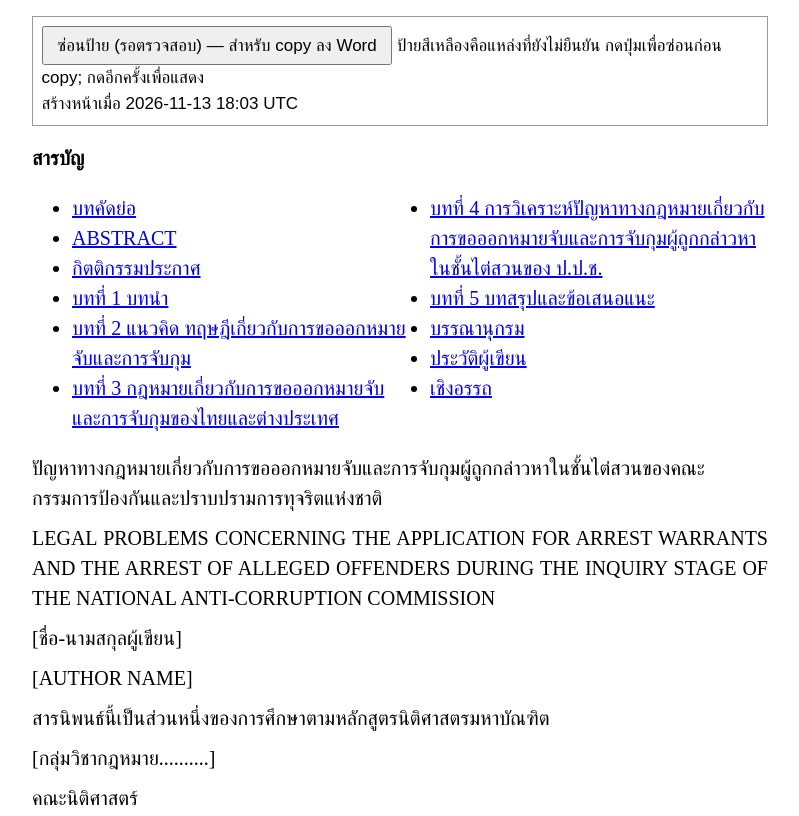
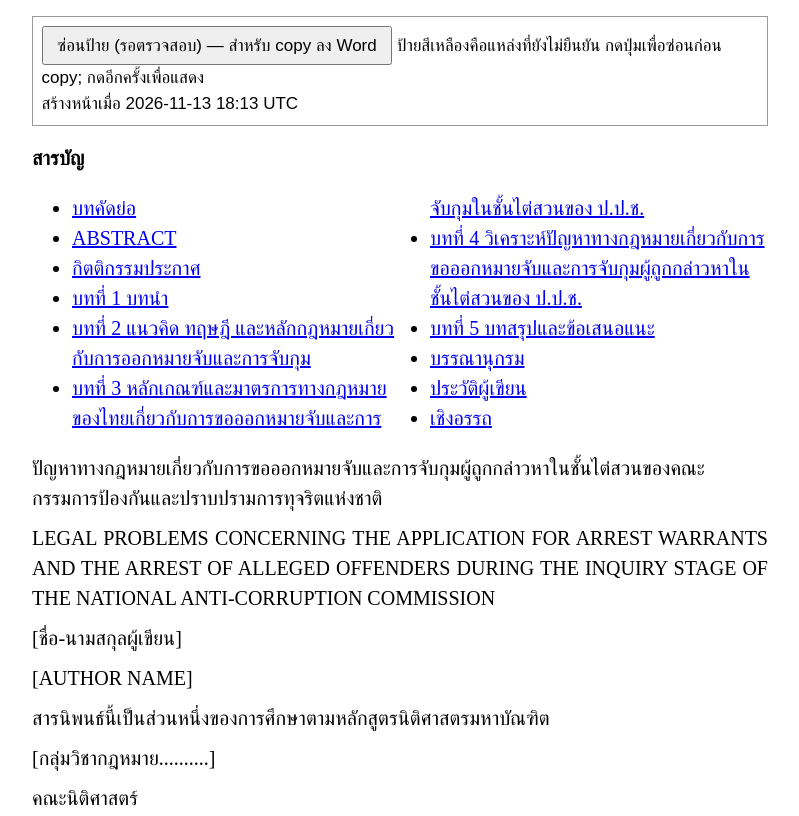
Before and after one commit to praisonjedsadapong-afk/Application-for-Arrest-Warrants, a plain HTML site: page docs/index.html in a window 1280 px wide. Shown: the top 816 px of the page, without its empty margins (240-1039 px from the left). Drawn offline with Linux system fonts and the light colour scheme.

Commit message:
ปรับชื่อบท 2–4 ตามโครงเล่มที่ผู้ใช้เสนอ และบันทึกโครง 5 บท
Co-Authored-By: Claude Sonnet 5.5 <noreply@anthropic.com>
Claude-Session: https://claude.ai/code/session_01FcTAfCjc1ohSbXfjQEeXb9

```diff
--- a/docs/index.html
+++ b/docs/index.html
@@ -4,9 +4,9 @@ h2{font-size:1.3em;margin:1.6em 0 .4em}h3{font-size:1.15em;margin:1.2em 0 .3em}h
 p{margin:.5em 0;text-align:justify}blockquote{margin:.5em 0 .5em 2em}
 table{border-collapse:collapse;margin:.8em 0;width:100%}th,td{border:1px solid #000;padding:.2em .4em;vertical-align:top}
 sup a{text-decoration:none}.pending{background:#ffe27a}.clean .pending{display:none}.tools{user-select:none;border:1px solid #999;padding:.5em;margin:0 0 1em;font-size:.85em;font-family:sans-serif}.tools button{font:inherit;padding:.3em .8em;cursor:pointer}@media print{.tools{display:none}}nav ul{columns:2}</style></head><body>
-<div class="tools"><button id="cl" type="button">ซ่อนป้าย (รอตรวจสอบ) — สำหรับ copy ลง Word</button> <span>ป้ายสีเหลืองคือแหล่งที่ยังไม่ยืนยัน กดปุ่มเพื่อซ่อนก่อน copy; กดอีกครั้งเพื่อแสดง</span><br><span>สร้างหน้าเมื่อ 2026-11-13 18:03 UTC</span></div>
+<div class="tools"><button id="cl" type="button">ซ่อนป้าย (รอตรวจสอบ) — สำหรับ copy ลง Word</button> <span>ป้ายสีเหลืองคือแหล่งที่ยังไม่ยืนยัน กดปุ่มเพื่อซ่อนก่อน copy; กดอีกครั้งเพื่อแสดง</span><br><span>สร้างหน้าเมื่อ 2026-11-13 18:13 UTC</span></div>
 <script>var b=document.getElementById("cl");b.onclick=function(){var c=document.body.classList.toggle("clean");b.textContent=c?"แสดงป้าย (รอตรวจสอบ)":"ซ่อนป้าย (รอตรวจสอบ) — สำหรับ copy ลง Word"}</script>
-<nav><p><strong>สารบัญ</strong></p><ul><li><a href="#abs-th">บทคัดย่อ</a></li><li><a href="#abs-en">ABSTRACT</a></li><li><a href="#ack">กิตติกรรมประกาศ</a></li><li><a href="#ch1">บทที่ 1 บทนำ</a></li><li><a href="#ch2">บทที่ 2 แนวคิด ทฤษฎีเกี่ยวกับการขอออกหมายจับและการจับกุม</a></li><li><a href="#ch3">บทที่ 3 กฎหมายเกี่ยวกับการขอออกหมายจับและการจับกุมของไทยและต่างประเทศ</a></li><li><a href="#ch4">บทที่ 4 การวิเคราะห์ปัญหาทางกฎหมายเกี่ยวกับการขอออกหมายจับและการจับกุมผู้ถูกกล่าวหาในชั้นไต่สวนของ ป.ป.ช.</a></li><li><a href="#ch5">บทที่ 5 บทสรุปและข้อเสนอแนะ</a></li><li><a href="#biblio">บรรณานุกรม</a></li><li><a href="#vita">ประวัติผู้เขียน</a></li><li><a href="#notes">เชิงอรรถ</a></li></ul></nav>
+<nav><p><strong>สารบัญ</strong></p><ul><li><a href="#abs-th">บทคัดย่อ</a></li><li><a href="#abs-en">ABSTRACT</a></li><li><a href="#ack">กิตติกรรมประกาศ</a></li><li><a href="#ch1">บทที่ 1 บทนำ</a></li><li><a href="#ch2">บทที่ 2 แนวคิด ทฤษฎี และหลักกฎหมายเกี่ยวกับการออกหมายจับและการจับกุม</a></li><li><a href="#ch3">บทที่ 3 หลักเกณฑ์และมาตรการทางกฎหมายของไทยเกี่ยวกับการขอออกหมายจับและการจับกุมในชั้นไต่สวนของ ป.ป.ช.</a></li><li><a href="#ch4">บทที่ 4 วิเคราะห์ปัญหาทางกฎหมายเกี่ยวกับการขอออกหมายจับและการจับกุมผู้ถูกกล่าวหาในชั้นไต่สวนของ ป.ป.ช.</a></li><li><a href="#ch5">บทที่ 5 บทสรุปและข้อเสนอแนะ</a></li><li><a href="#biblio">บรรณานุกรม</a></li><li><a href="#vita">ประวัติผู้เขียน</a></li><li><a href="#notes">เชิงอรรถ</a></li></ul></nav>
 <p>ปัญหาทางกฎหมายเกี่ยวกับการขอออกหมายจับและการจับกุมผู้ถูกกล่าวหาในชั้นไต่สวนของคณะกรรมการป้องกันและปราบปรามการทุจริตแห่งชาติ</p>
 <p>LEGAL PROBLEMS CONCERNING THE APPLICATION FOR ARREST WARRANTS AND THE ARREST OF ALLEGED OFFENDERS DURING THE INQUIRY STAGE OF THE NATIONAL ANTI-CORRUPTION COMMISSION</p>
 <p>[ชื่อ-นามสกุลผู้เขียน]</p>
@@ -55,11 +55,11 @@ sup a{text-decoration:none}.pending{background:#ffe27a}.clean .pending{display:n
 <p>[เดือน ปี]</p></section>
 <h2 id="ch1">บทที่ 1 บทนำ</h2>
 <p>[รอเขียนใหม่]</p>
-<h2 id="ch2">บทที่ 2 แนวคิด ทฤษฎีเกี่ยวกับการขอออกหมายจับและการจับกุม</h2>
+<h2 id="ch2">บทที่ 2 แนวคิด ทฤษฎี และหลักกฎหมายเกี่ยวกับการออกหมายจับและการจับกุม</h2>
 <p>[รอเขียนใหม่]</p>
-<h2 id="ch3">บทที่ 3 กฎหมายเกี่ยวกับการขอออกหมายจับและการจับกุมของไทยและต่างประเทศ</h2>
+<h2 id="ch3">บทที่ 3 หลักเกณฑ์และมาตรการทางกฎหมายของไทยเกี่ยวกับการขอออกหมายจับและการจับกุมในชั้นไต่สวนของ ป.ป.ช.</h2>
 <p>[รอเขียนใหม่]</p>
-<h2 id="ch4">บทที่ 4 การวิเคราะห์ปัญหาทางกฎหมายเกี่ยวกับการขอออกหมายจับและการจับกุมผู้ถูกกล่าวหาในชั้นไต่สวนของ ป.ป.ช.</h2>
+<h2 id="ch4">บทที่ 4 วิเคราะห์ปัญหาทางกฎหมายเกี่ยวกับการขอออกหมายจับและการจับกุมผู้ถูกกล่าวหาในชั้นไต่สวนของ ป.ป.ช.</h2>
 <p>[รอเขียนใหม่]</p>
 <h2 id="ch5">บทที่ 5 บทสรุปและข้อเสนอแนะ</h2>
 <p>[รอเขียนใหม่]</p>
```
Also changed, not shown: draft/original.html (+7 -7 lines), 1 other file.
